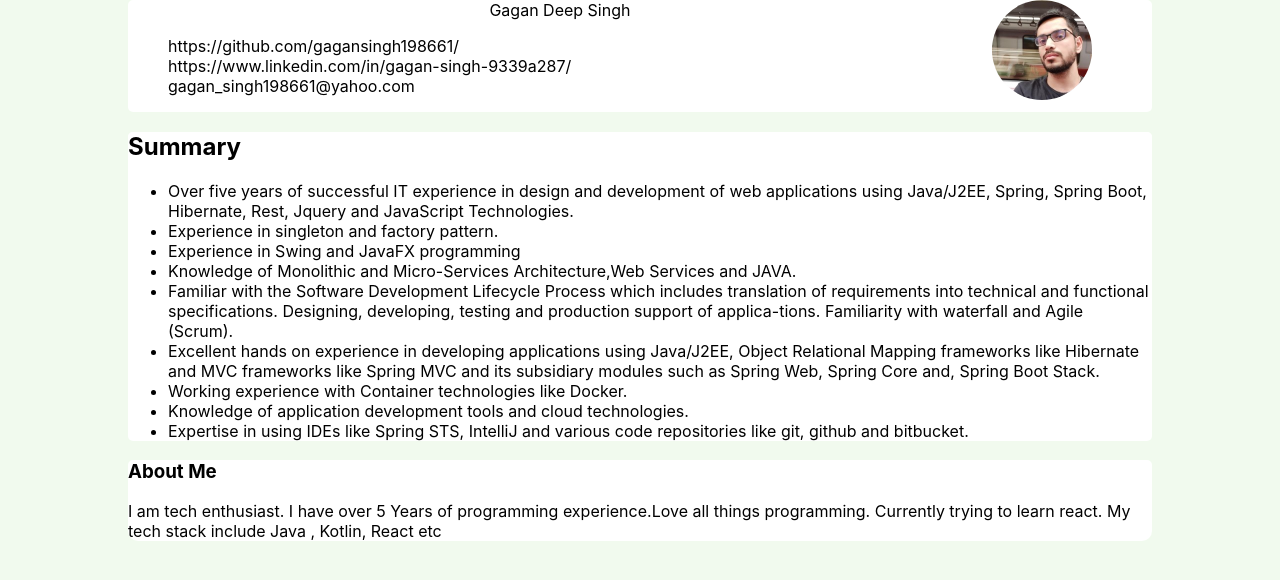
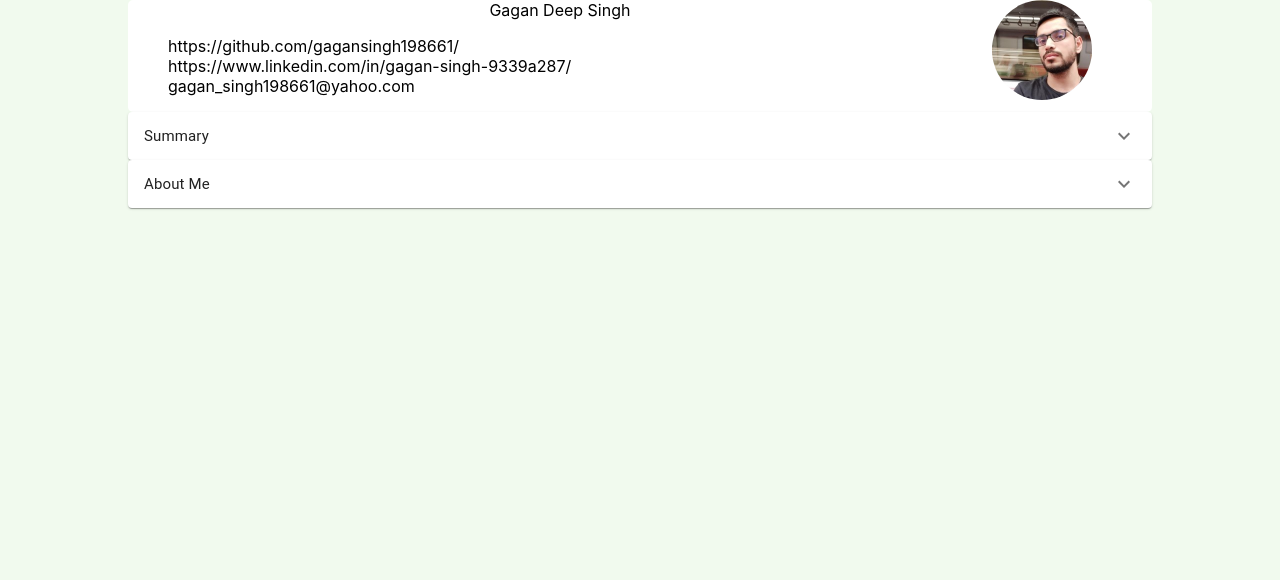
Before and after one commit to gagansingh198661/onlineresume, a React (Create React App) app: page / in a window 1280 px wide. Shown: the top 580 px of the page. Built offline with nearby package versions, Linux system fonts and the light colour scheme.

Commit message:
added collapsable accordian

```diff
--- a/package.json
+++ b/package.json
@@ -4,11 +4,13 @@
   "private": true,
   "dependencies": {
     "@material-ui/core": "^4.11.3",
+    "@material-ui/icons": "^4.11.2",
     "@material-ui/system": "^4.11.3",
     "@testing-library/jest-dom": "^5.11.9",
     "@testing-library/react": "^11.2.5",
     "@testing-library/user-event": "^12.8.0",
     "react": "^17.0.1",
+    "react-collapsible": "^2.8.3",
     "react-dom": "^17.0.1",
     "react-scripts": "4.0.3",
     "styled-components": "^5.2.1",
--- a/src/components/AboutMe.js
+++ b/src/components/AboutMe.js
@@ -1,19 +1,45 @@
-import { React } from 'react';
 import aboutme from '../Data/aboutme.js';
 import  '../css/Main.css';
-const AboutMe = ()=> {
+import React from 'react';
+import {  createStyles, makeStyles } from '@material-ui/core/styles';
+import Accordion from '@material-ui/core/Accordion';
+import AccordionSummary from '@material-ui/core/AccordionSummary';
+import AccordionDetails from '@material-ui/core/AccordionDetails';
+import Typography from '@material-ui/core/Typography';
+import ExpandMoreIcon from '@material-ui/icons/ExpandMore';
 
-    return (<div className="container" style={{borderRadius:'10px'}}>
+const useStyles = makeStyles((theme) =>
+  createStyles({
+    root: {
+      width: '100%',
+    },
+    heading: {
+      fontSize: theme.typography.pxToRem(15),
+      fontWeight: theme.typography.fontWeightRegular,
+    },
+  }),
+);
 
-        <article>
-            <div className="containerRight hoverEffect">
-        <h3>About Me</h3>
-        </div>
-        <p>
-           {aboutme.description}
-        </p>
-        </article>
-    </div>);
+export default function AboutMe() {
+  const classes = useStyles();
+
+  return (
+    <div className={classes.root}>
+      <Accordion>
+        <AccordionSummary
+          expandIcon={<ExpandMoreIcon />}
+          aria-controls="panel2a-content"
+          id="panel2a-header" className="hoverEffect"
+        >
+          <Typography className={classes.heading}>About Me</Typography>
+        </AccordionSummary>
+        <AccordionDetails>
+          <Typography>
+            {aboutme.description}
+          </Typography>
+        </AccordionDetails>
+      </Accordion>
+
+    </div>
+  );
 }
-
-export default AboutMe;
--- a/src/components/Summary.js
+++ b/src/components/Summary.js
@@ -1,14 +1,43 @@
 import { React } from 'react';
+import  '../css/Main.css';
+import { Theme, createStyles, makeStyles } from '@material-ui/core/styles';
+import Accordion from '@material-ui/core/Accordion';
+import AccordionSummary from '@material-ui/core/AccordionSummary';
+import AccordionDetails from '@material-ui/core/AccordionDetails';
+import Typography from '@material-ui/core/Typography';
+import ExpandMoreIcon from '@material-ui/icons/ExpandMore';
 import summary_data from '../Data/summary'
 
+
+const useStyles = makeStyles((theme) =>
+  createStyles({
+    root: {
+      width: '100%',
+    },
+    heading: {
+      fontSize: theme.typography.pxToRem(15),
+      fontWeight: theme.typography.fontWeightRegular,
+    },
+  }),
+);
+
 const Summary = ()=> {
-    return (<div className="container">
-    <div className="hoverEffect containerRight" ><h2>Summary</h2></div>
+    const classes = useStyles();
 
-    <ul>{summary_data.map(function(summary){
-        return (<li key={summary.id}>{summary.description}</li>);
-    })}</ul>
-    </div>);
+    return (<div className={classes.root}>
+                <Accordion >
+                <AccordionSummary className="hoverEffect" expandIcon={<ExpandMoreIcon/>} aria-controls="panel2a-content" id="panel2a-header">
+                    <Typography className={classes.heading}>Summary</Typography>
+                </AccordionSummary>
+                <AccordionDetails>
+                    <ul>
+                        {summary_data.map(function(summary){
+                        return (<li key={summary.id}>{summary.description}</li>);
+                        })}
+                    </ul>
+                </AccordionDetails>
+                </Accordion>
+            </div>);
 }
 
 export default Summary;
```
Also changed, not shown: 1 other file (tests, documents, lock files or other folders).
